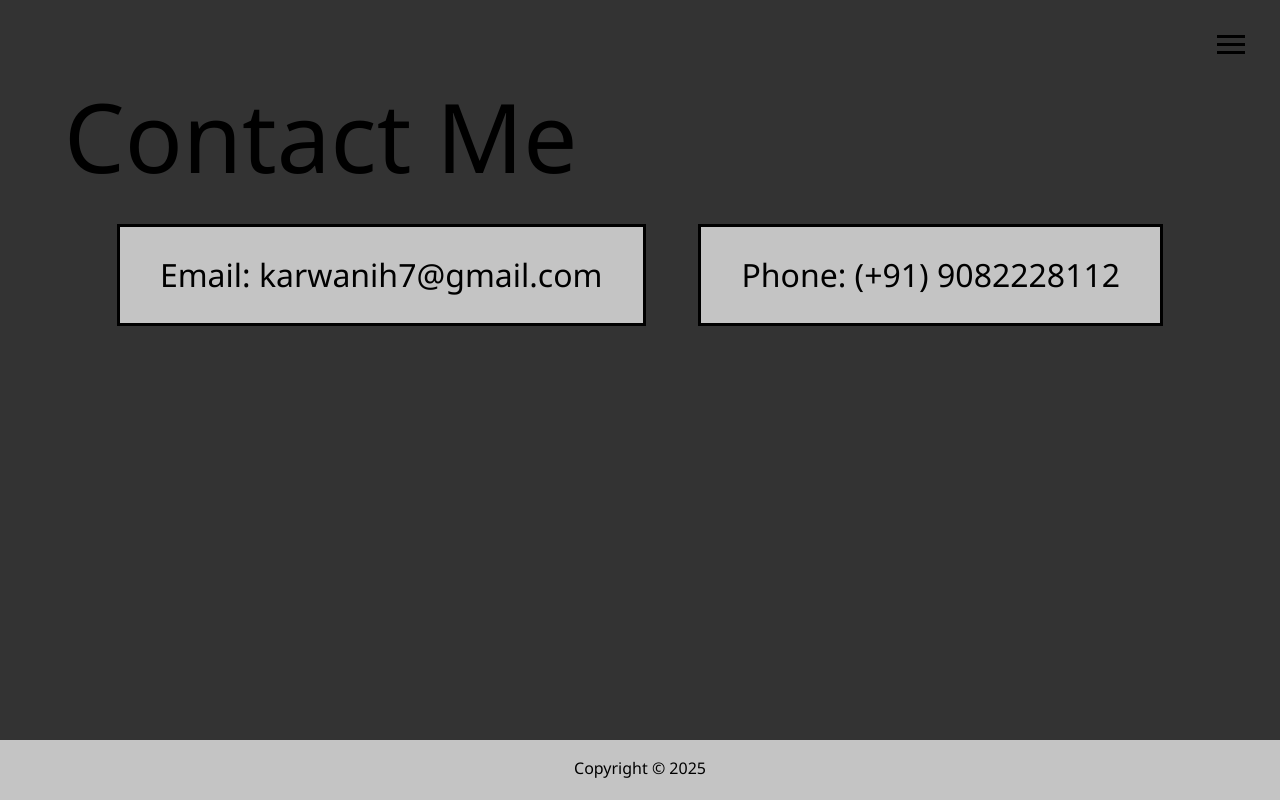
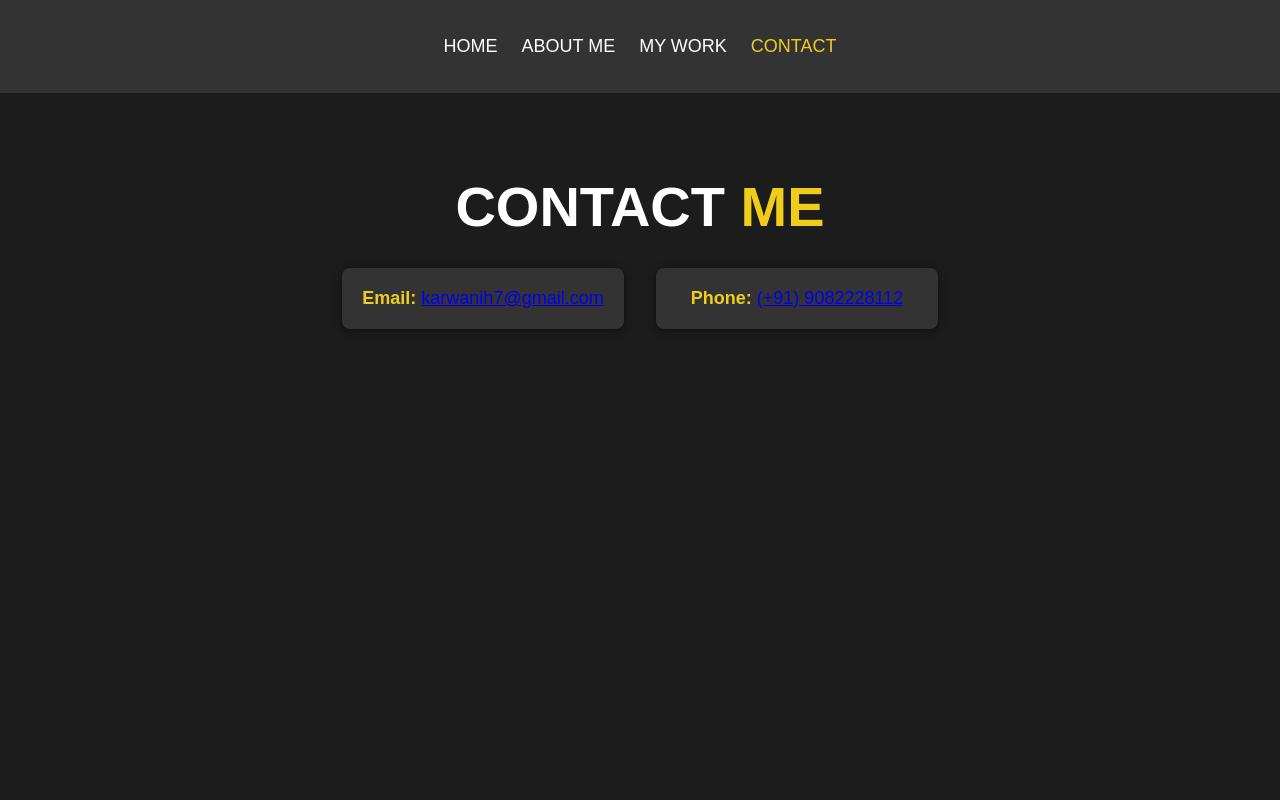
Before and after one commit to Hiren-Karwani/Portfolio, a website: page contact.html in a window 1280 px wide. Drawn offline with Linux system fonts and the light colour scheme.

Commit message:
first commit

```diff
--- a/contact.html
+++ b/contact.html
@@ -8,7 +8,7 @@
   <link rel="stylesheet" href="https://use.fontawesome.com/releases/v5.2.0/css/all.css" integrity="sha384-hWVjflwFxL6sNzntih27bfxkr27PmbbK/iSvJ+a4+0owXq79v+lsFkW54bOGbiDQ"
     crossorigin="anonymous">
 
-  <link rel="stylesheet" href="css/main.css">
+  <link rel="stylesheet" href="css/contact.css">
   <title>Contact Me</title>
 </head>
 
@@ -66,9 +66,9 @@
     </div>
   </main>
 
-  <footer id="main-footer">
+  <!-- <footer id="main-footer">
     Copyright &copy; 2025
-  </footer>
+  </footer> -->
 
   <script src="js/main.js"></script>
 </body>
```
Also changed, not shown: work.html (+0 -3 lines), img/portrait_small.jpg, 1 other file.
